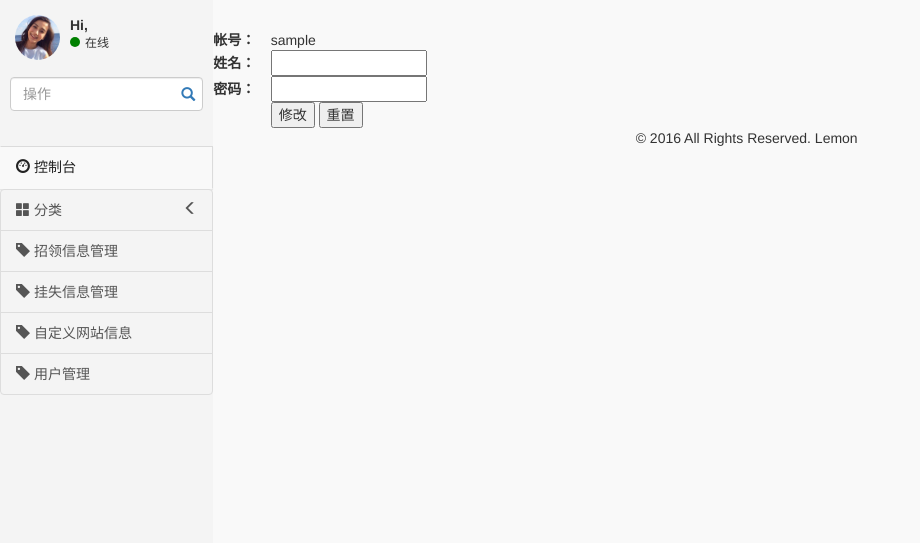
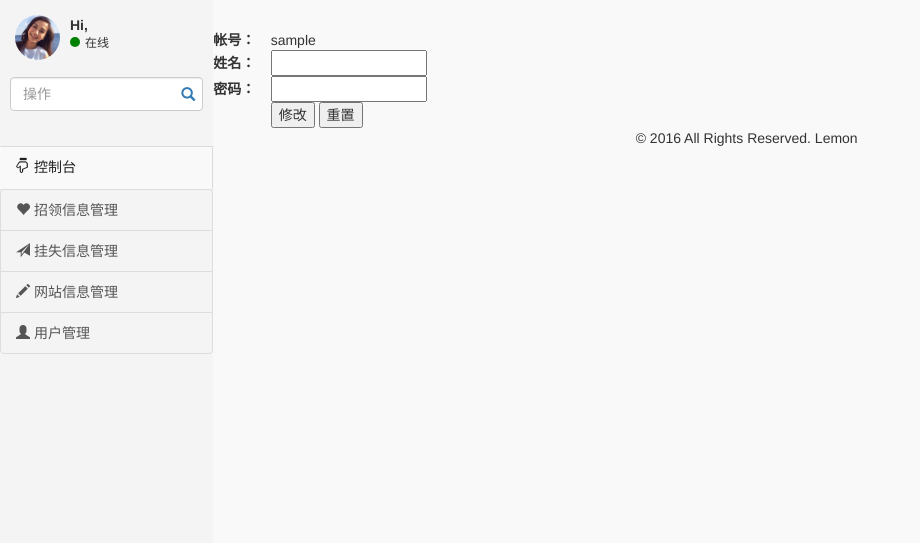
Before and after one commit to lemonYU/found, a PHP site: page /admin/admin_pw.php in a window 1280 px wide. Shown: the part 54-597 px from the top of the page, without its empty margins (0-920 px from the left). Run offline with PHP 8.4, Linux system fonts and the light colour scheme; the visitor is signed in with stand-in values (Sample User, id 1); data that the repository does not hold is empty.

Commit message:
Signed-off-by: sanhu <sanhu@qq.com>

```diff
--- a/admin/admin_info.php
+++ b/admin/admin_info.php
@@ -35,8 +35,7 @@
 <?php require_once 'head.php';?>
                 <p id="hr"></p>
 <div class="col-lg-10">
-        <h4>失物信息编辑</h4>
-        <p id="hr"></p>
+        <h4 align='center'>失物信息编辑</h4><br>
         <form class="form-horizontal"  action="updata.php" method="post" name="name1" id="name1">
 
             <!--网站标题-->
--- a/admin/head.php
+++ b/admin/head.php
@@ -31,7 +31,7 @@
                             <p>注册于2013年9月01日</p>
                         </a>
                     </li>
-                    <li class="login-btn">
+                    <li class="login-btn" style="white-space:nowrap">
                         <a href="admin_pw.php?id=<?= $id;?>" role="button" type="button" class="btn btn-primary">
                             用户信息
                         </a>
@@ -48,7 +48,7 @@
     <!-- 內容部分 -->
     <div class="container-fluid">
         <div class="row" style="height:100%">
-            <div class="col-lg-2">
+            <div class="col-lg-2 col-md-2">
                 <!-- 用户信息 -->
                 <div class="user clearfix">
                     <div class="pic pull-left">
@@ -71,7 +71,7 @@
                 <div class="panel">
                     <div class="panel-heading">
                         <a href="#">
-                            <span class=' glyphicon glyphicon-dashboard'></span>
+                            <span class='glyphicon glyphicon-hand-down'></span>
                             控制台
                         </a>
                     </div>
@@ -79,7 +79,7 @@
 
                 <!-- 列表組 -->
                 <ul class='list-group' id="accordion">
-                    <li class='list-group-item'>
+                    <!-- <li class='list-group-item'>
                         <a href="#catagory" class='ime-click' data-toggle="collapse"  aria-expanded="true" data-parent="#accordion">
                             <span class='glyphicon glyphicon-th-large'></span>
                             分类
@@ -100,30 +100,30 @@
                                 </a>
                             </li>
                         </ul>
-                    </li>
+                    </li> -->
 
                      <li class='list-group-item'>
                         <a href="admin_list.php?info=zhaoling"  class='ime-click'>
-                            <span class='glyphicon glyphicon-tag'></span>
+                            <span class='glyphicon glyphicon-heart'> </span>
                             招领信息管理
                         </a>
                     </li>
                      <li class='list-group-item'>
                         <a href="admin_list.php?info=guashi"  class='ime-click'>
-                            <span class='glyphicon glyphicon-tag'></span>
+                            <span class='glyphicon glyphicon-send'> </span>
                             挂失信息管理
                         </a>
                     </li>
                     <li class='list-group-item'>
                         <a href="admin_info.php"  class='ime-click'>
-                            <span class='glyphicon glyphicon-tag'></span>
-                            自定义网站信息
+                            <span class='glyphicon glyphicon-pencil'> </span>
+                            网站信息管理
                         </a>
                     </li>
 
                     <li class='list-group-item'>
                         <a href="user_list.php"  class='ime-click'>
-                            <span class='glyphicon glyphicon-tag'></span>
+                            <span class='glyphicon glyphicon-user'> </span>
                             用户管理
                         </a>
                     </li>
--- a/admin/updata.php
+++ b/admin/updata.php
@@ -6,7 +6,11 @@
 	if($_SESSION['admin']=="OK"){
 	include_once '../inc/conn.php';
 	// $exec="select * from yszl where id=".$_GET['id'];
-	$exec="update yszl set info='".$_POST['post_info']."',title='".$_POST['post_title']."' where id=".$_POST['id'];
+	$exec="update yszl set  name='".$_POST['user_name']."',
+							tel='".$_POST['user_tel']."',
+							qq='".$_POST['user_qq']."',
+							info='".$_POST['post_info']."',
+							title='".$_POST['post_title']."' where id=".$_POST['id'];
 
 	$result=mysql_query($exec);
 	header("location:successful.php");
--- a/admin/user_edit.php
+++ b/admin/user_edit.php
@@ -40,7 +40,7 @@
 
 ?>
                 <p id="hr"></p>
-                <div class="col-lg-10">
+                <div class="col-lg-10 col-md-10">
                     <h4 align="center">用户信息管理</h4>
 
                     <form class="form-horizontal" action="uppassword.php" method="post" >
```
Also changed, not shown: add.php (+6 -10 lines), admin/admin_list.php (+30 -43 lines), admin/check.php (+5 -5 lines), admin/exit.php (+4 -6 lines), admin/modify.php (+3 -4 lines), admin/user_list.php (+8 -39 lines).
